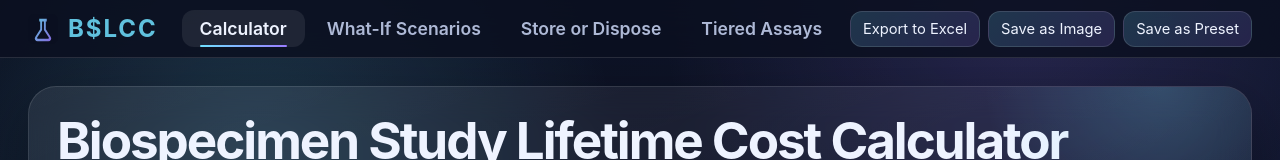
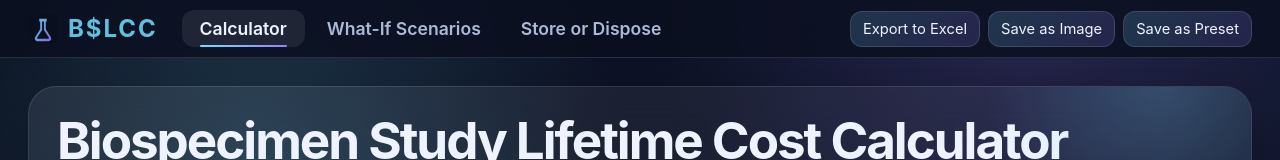
Before and after one commit to BahiBMRN/Biospecimen-Cost-Calculator, a React (Vite) app: page / in a window 1280 px wide. Shown: the top 160 px of the page. Built offline with nearby package versions, Linux system fonts and the light colour scheme.

Commit message:
Disabling tiered assays module for now pending review.

```diff
--- a/src/App.jsx
+++ b/src/App.jsx
@@ -191,9 +191,6 @@ function App() {
         <button className={activeTab === 'wif' ? 'tab-btn active' : 'tab-btn'} onClick={() => setActiveTab('wif')}>
           Store or Dispose
         </button>
-        <button className={activeTab === 'tiered' ? 'tab-btn active' : 'tab-btn'} onClick={() => setActiveTab('tiered')}>
-          Tiered Assays
-        </button>
         <div className="tab-bar-actions" ref={headerActionsRef} />
       </nav>
 
```
Also changed, not shown: 1 other file (tests, documents, lock files or other folders).
